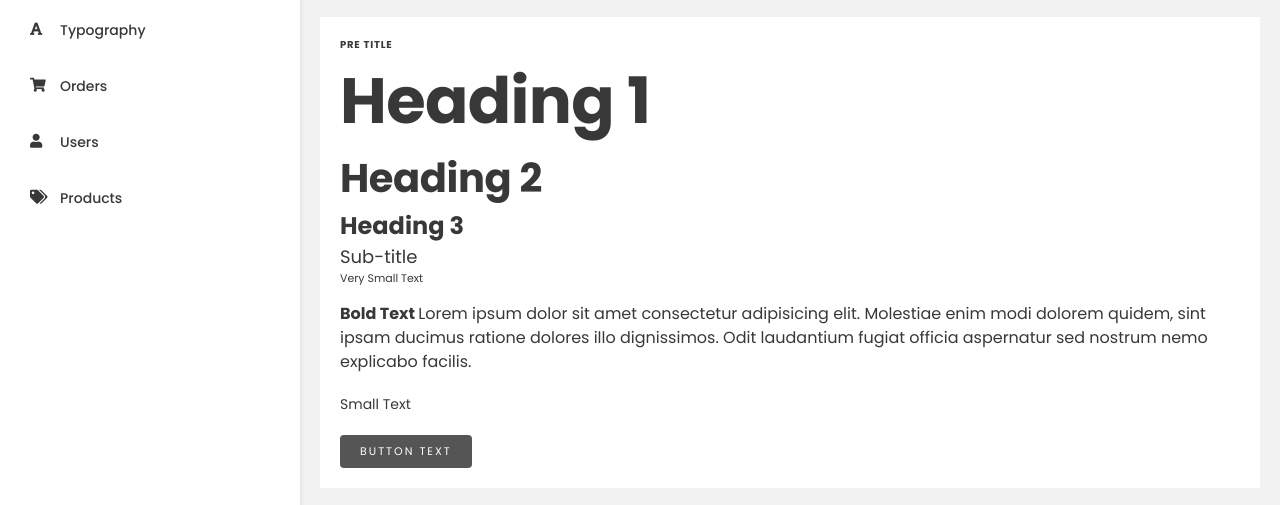
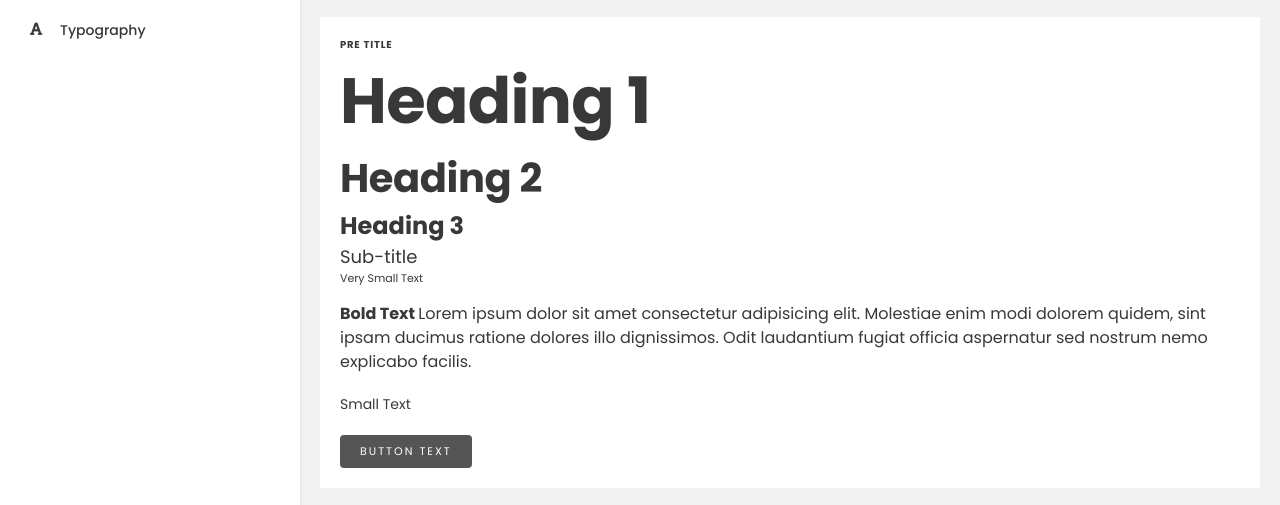
Before and after one commit to VarunKrishnanV/nav_dash, a plain HTML site: page index.html in a window 1280 px wide. Shown: the part 216-721 px from the top of the page. Drawn offline with Linux system fonts and the light colour scheme.

Commit message:
unwanted nav items are removed

```diff
--- a/index.html
+++ b/index.html
@@ -60,34 +60,6 @@
                         </div>
                     </div>
 
-
-
-                    <div class="nav_item">
-                        <div class="icon">
-                            <i class="fas fa-shopping-cart"></i>
-                        </div>
-                        <div class="nav_link">
-                            <a href="">Orders</a>
-                        </div>
-                    </div>
-
-                    <div class="nav_item">
-                        <div class="icon">
-                            <i class="fas fa-user"></i>
-                        </div>
-                        <div class="nav_link">
-                            <a href="">Users</a>
-                        </div>
-                    </div>
-
-                    <div class="nav_item">
-                        <div class="icon">
-                            <i class="fas fa-tags"></i>
-                        </div>
-                        <div class="nav_link">
-                            <a href="">Products</a>
-                        </div>
-                    </div>
             </div>
         </div>
         <div class="content">
```
